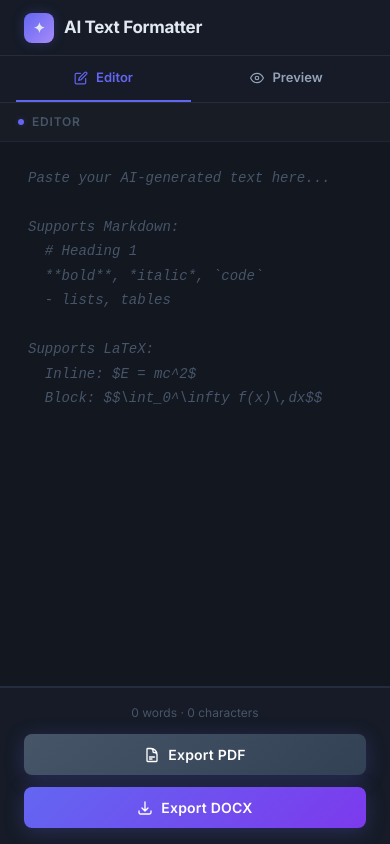
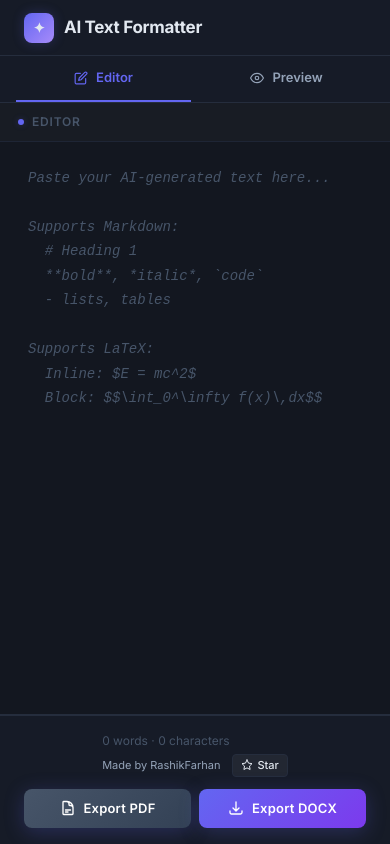
Before and after one commit to RashikFarhan/AI_Text2Doc, a Next.js app: page / in a window 390 px wide. Built offline with nearby package versions, Linux system fonts and the light colour scheme; what markdown-it-katex would draw is missing.

Commit message:
style: fix mobile button cutoff, add footer links, hide pdf print headers

```diff
--- a/app/globals.css
+++ b/app/globals.css
@@ -267,9 +267,50 @@ body {
   flex-shrink: 0;
 }
 
+.footer-left {
+  display: flex;
+  flex-direction: column;
+  gap: 4px;
+}
+
 .footer-info {
   font-size: 12px;
   color: var(--text-muted);
+}
+
+.footer-links {
+  display: flex;
+  align-items: center;
+  gap: 12px;
+  font-size: 11px;
+}
+
+.footer-links a {
+  color: var(--text-secondary);
+  text-decoration: none;
+  transition: color 0.2s;
+}
+
+.footer-links a:hover {
+  color: var(--text-primary);
+}
+
+.github-star-btn {
+  display: flex;
+  align-items: center;
+  gap: 4px;
+  background: rgba(255, 255, 255, 0.05);
+  border: 1px solid var(--border);
+  padding: 2px 8px;
+  border-radius: 4px;
+  color: var(--text-primary) !important;
+  font-weight: 500;
+  transition: all 0.2s !important;
+}
+
+.github-star-btn:hover {
+  background: rgba(255, 255, 255, 0.1);
+  border-color: var(--text-muted);
 }
 
 /* ─── Export button ──────────────────────────────────── */
@@ -526,12 +567,15 @@ body {
 
   .export-btn-group {
     width: 100%;
-    flex-direction: column;
+    flex-direction: row;
+    gap: 8px;
   }
 
   .export-btn {
-    width: 100%;
+    flex: 1;
     justify-content: center;
+    padding: 10px 8px;
+    font-size: 13px;
   }
 
   .export-error {
--- a/app/page.tsx
+++ b/app/page.tsx
@@ -71,9 +71,22 @@ export default function Home() {
 
       {/* ─ Footer ─ */}
       <footer className="app-footer">
-        <span className="footer-info">
-          {wordCount} words · {charCount} characters
-        </span>
+        <div className="footer-left">
+          <span className="footer-info">
+            {wordCount} words · {charCount} characters
+          </span>
+          <div className="footer-links">
+            <a href="https://github.com/RashikFarhan" target="_blank" rel="noopener noreferrer">
+              Made by RashikFarhan
+            </a>
+            <a href="https://github.com/RashikFarhan/AI_Text2Doc" target="_blank" rel="noopener noreferrer" className="github-star-btn">
+              <svg xmlns="http://www.w3.org/2000/svg" width="12" height="12" viewBox="0 0 24 24" fill="none" stroke="currentColor" strokeWidth="2" strokeLinecap="round" strokeLinejoin="round">
+                <polygon points="12 2 15.09 8.26 22 9.27 17 14.14 18.18 21.02 12 17.77 5.82 21.02 7 14.14 2 9.27 8.91 8.26 12 2"></polygon>
+              </svg>
+              Star
+            </a>
+          </div>
+        </div>
         <ExportButton text={normalizedText} normalizedHtml={normalizedHtml} />
       </footer>
     </div>
--- a/components/ExportButton.tsx
+++ b/components/ExportButton.tsx
@@ -160,9 +160,13 @@ export default function ExportButton({ text, normalizedHtml }: ExportButtonProps
     @media print {
       @page {
         size: A4;
-        margin: 20mm 20mm;
+        margin: 0;
       }
-      body { -webkit-print-color-adjust: exact; print-color-adjust: exact; }
+      body {
+        -webkit-print-color-adjust: exact;
+        print-color-adjust: exact;
+        padding: 20mm;
+      }
       h1, h2, h3, h4, h5, h6 { break-after: avoid; }
       pre, table, figure, .katex-display, .diagram-svg-wrapper { break-inside: avoid; }
     }
```
